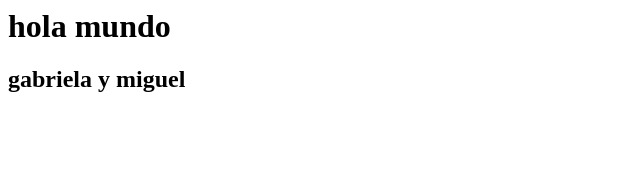
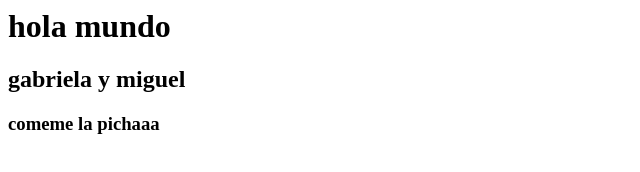
Before and after one commit to Gabriela2209/Estructura-de-datos-2, a plain HTML site: page index.html in a window 1280 px wide. Shown: the whole page, without its empty margins (0-640 px from the left). Drawn offline with Linux system fonts and the light colour scheme.

Commit message:
Update index.html

```diff
--- a/index.html
+++ b/index.html
@@ -1,2 +1,3 @@
 <h1>hola mundo<h1>
 <h2>gabriela y miguel<h2>
+<h3>comeme la pichaaa</h3>
```
